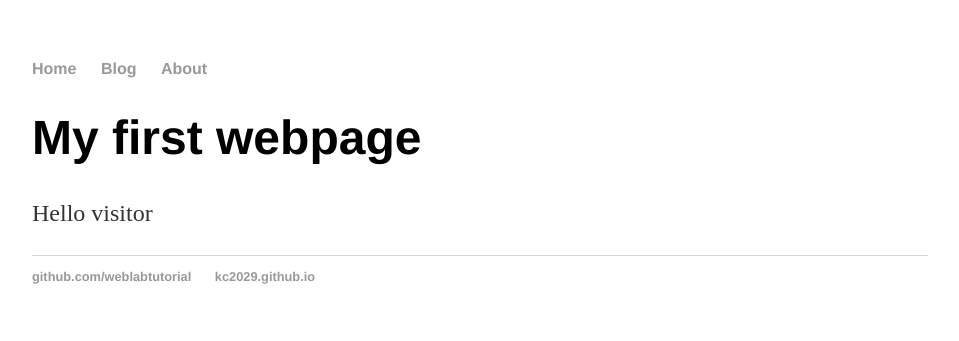
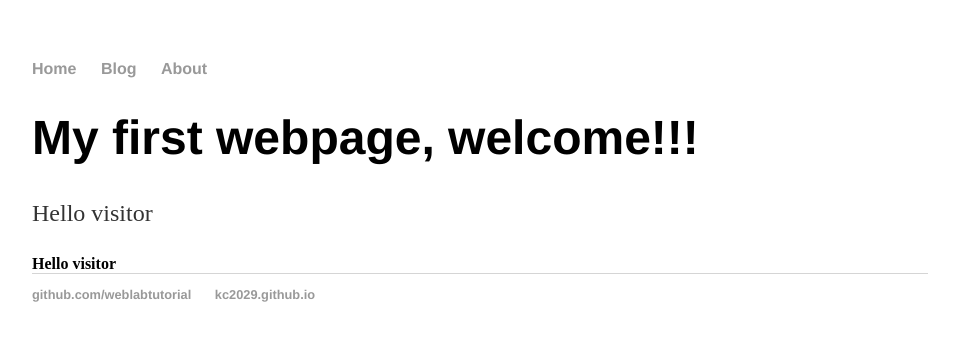
Before and after one commit to kc2029/kc2029.github.io, a Jekyll site: the page built from index.html, in a window 1280 px wide. Shown: the top 341 px of the page, without its empty margins (160-1119 px from the left). Built offline with Jekyll 4.4.1, drawn with Linux system fonts in a browser that asks for light colours.

Commit message:
Update index.html

```diff
--- a/index.html
+++ b/index.html
@@ -3,6 +3,7 @@ layout: default
 title: Web Programming
 ---
 <div class="blurb">
- <h1>My first webpage</h1>
+ <h1>My first webpage, welcome!!!</h1>
  <p>Hello visitor</p>
+ <b>Hello visitor</b>
 </div>
```
